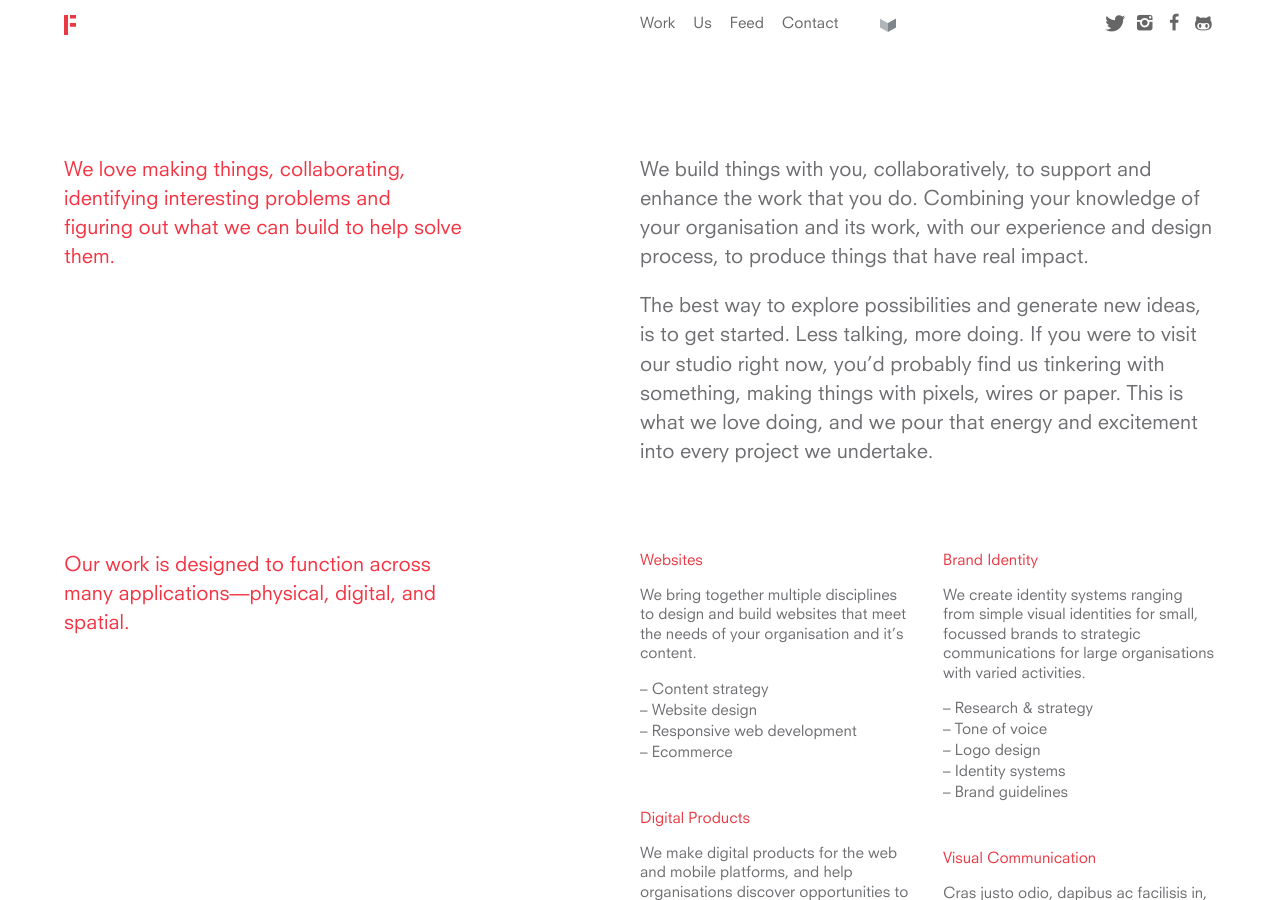
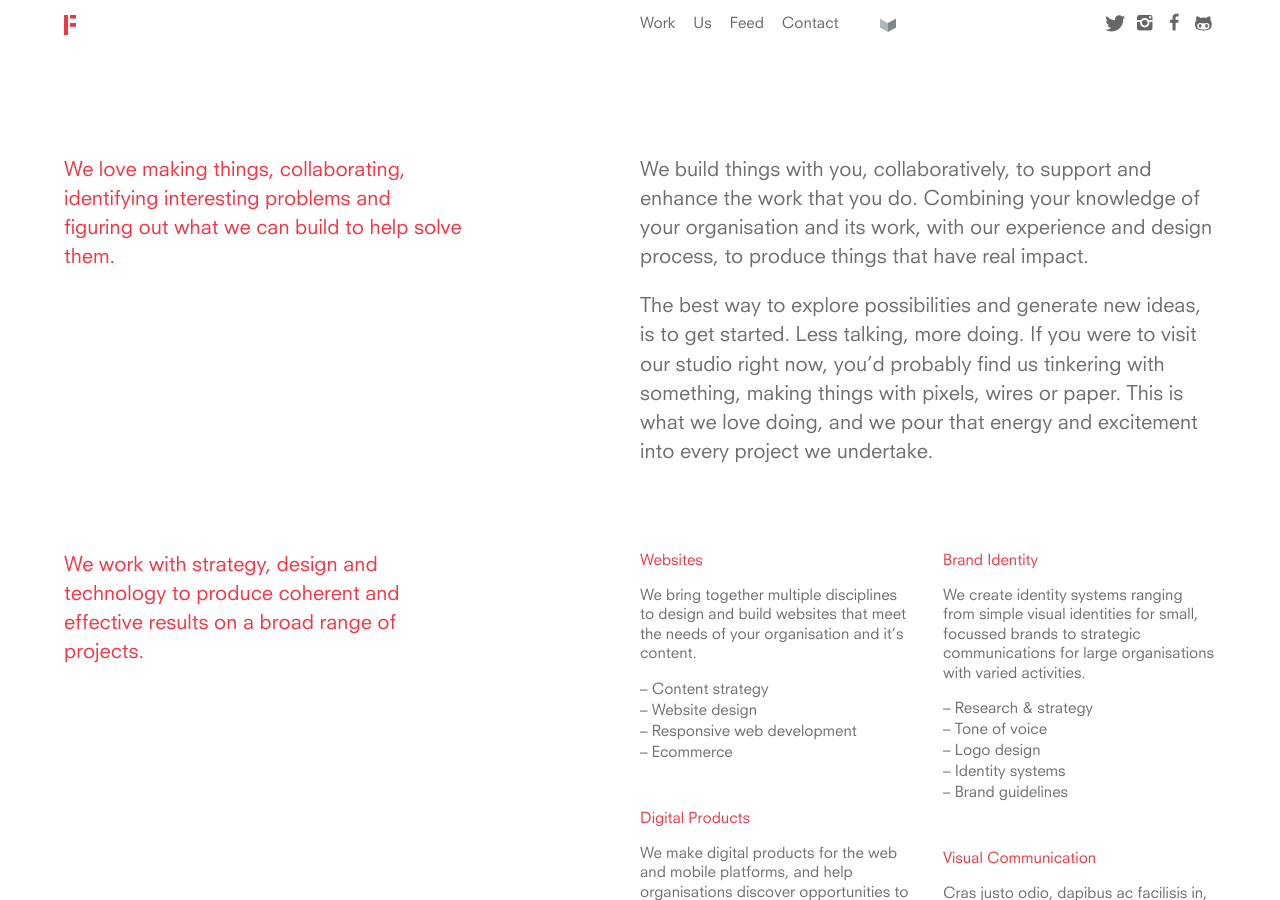
Before and after one commit to EMT/fieldwork-v2, a Jekyll site: the page built from us.html, in a window 1280 px wide and 900 px high. Built offline with Jekyll 4.4.1, drawn with Linux system fonts in a browser that asks for light colours; nearby versions of some CDN libraries.

Commit message:
Updated copy.

```diff
--- a/us.html
+++ b/us.html
@@ -39,12 +39,10 @@ header_img: /images/us/fieldwork-hero.jpg
     <div class="wrapper">
 
       <div class="project-title">
-        <h1>Our work is designed to function across many applications—physical, digital, and spatial.</h1>
+        <h1>We work with strategy, design and technology to produce coherent and effective results on a broad range of projects.</h1>
       </div>
 
       <div class="content-section-body content-columns">
-
-
           <h2>Websites</h2>
           <p>We bring together multiple disciplines to design and build websites that meet the needs of your organisation and it’s content.</p>
           <ul>
@@ -65,8 +63,6 @@ header_img: /images/us/fieldwork-hero.jpg
             <li>Ruby on Rails</li>
             <li>PHP</li>
           </ul>
-
-
 
           <h2>Brand Identity</h2>
           <p>We create identity systems ranging from simple visual identities for small, focussed brands to strategic communications for large organisations with varied activities.</p>
```
